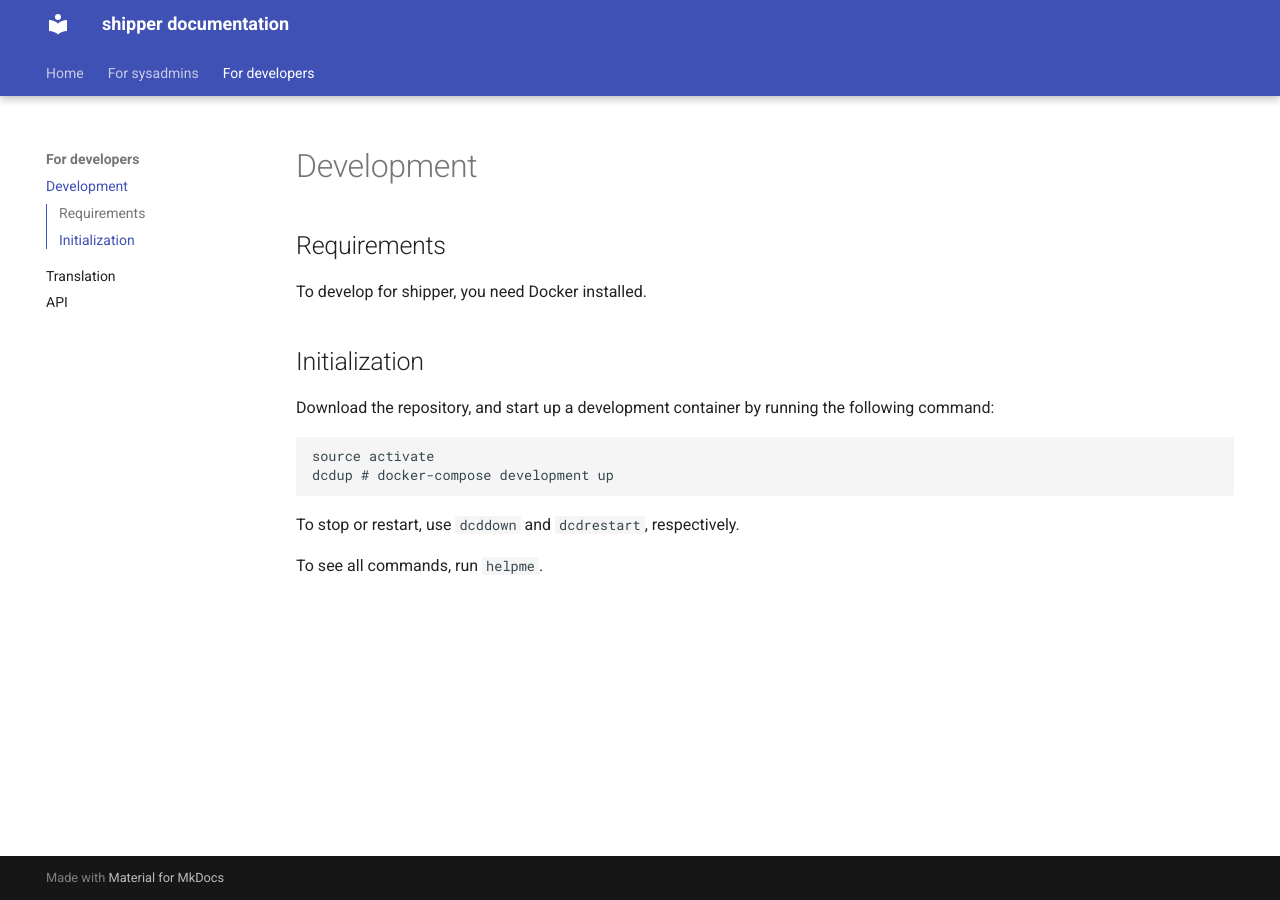
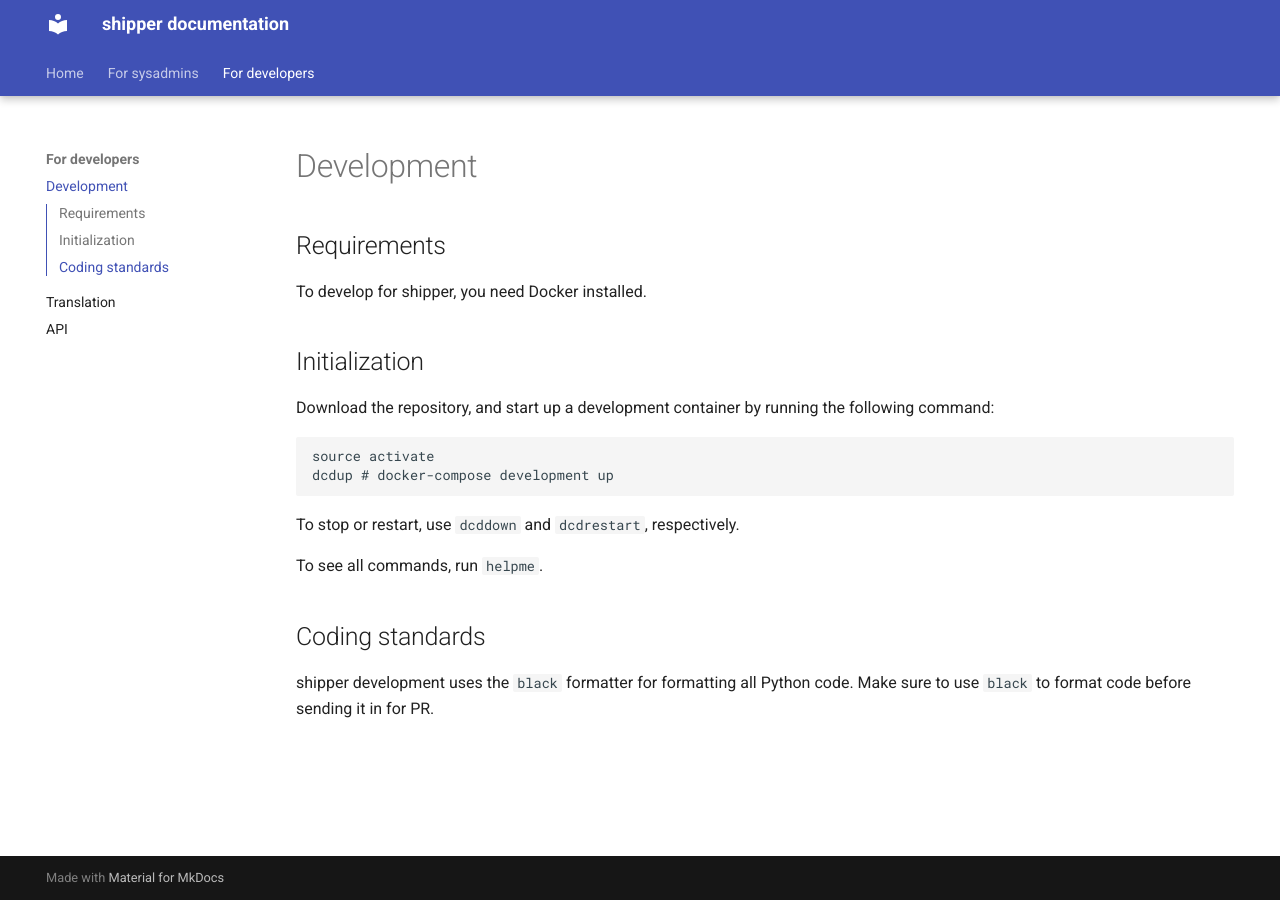
Before and after one commit to shipperstack/shipper, an MkDocs documentation site: the page built from docs/docs/developer/Development.md, in a window 1280 px wide. Built offline with MkDocs 1.6.1 and Material for MkDocs 9.7.7, drawn with Linux system fonts in a browser that asks for light colours; the version menu is left out.

Commit message:
docs: Development: add formatter notice

```diff
--- a/docs/docs/developer/Development.md
+++ b/docs/docs/developer/Development.md
@@ -16,3 +16,7 @@ dcdup # docker-compose development up
 To stop or restart, use `dcddown` and `dcdrestart`, respectively.
 
 To see all commands, run `helpme`.
+
+## Coding standards
+
+shipper development uses the `black` formatter for formatting all Python code. Make sure to use `black` to format code before sending it in for PR.
```
